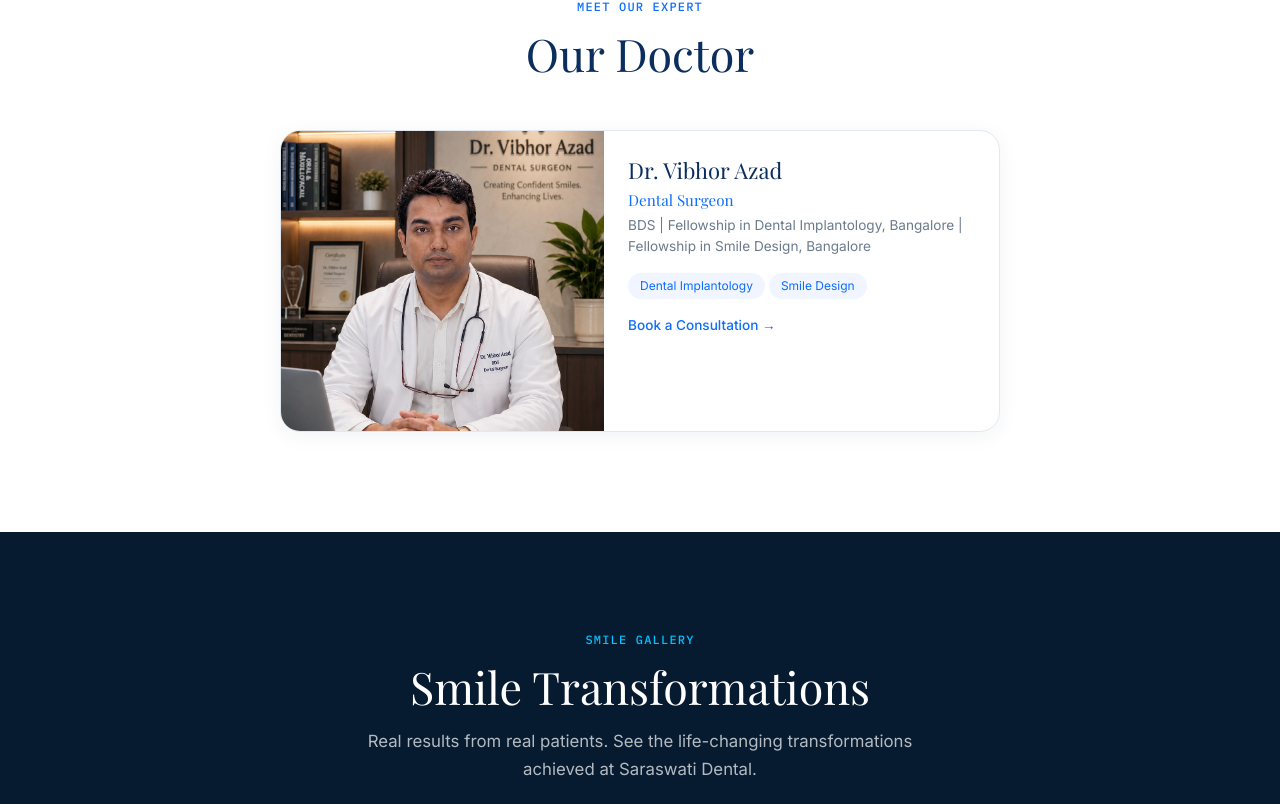
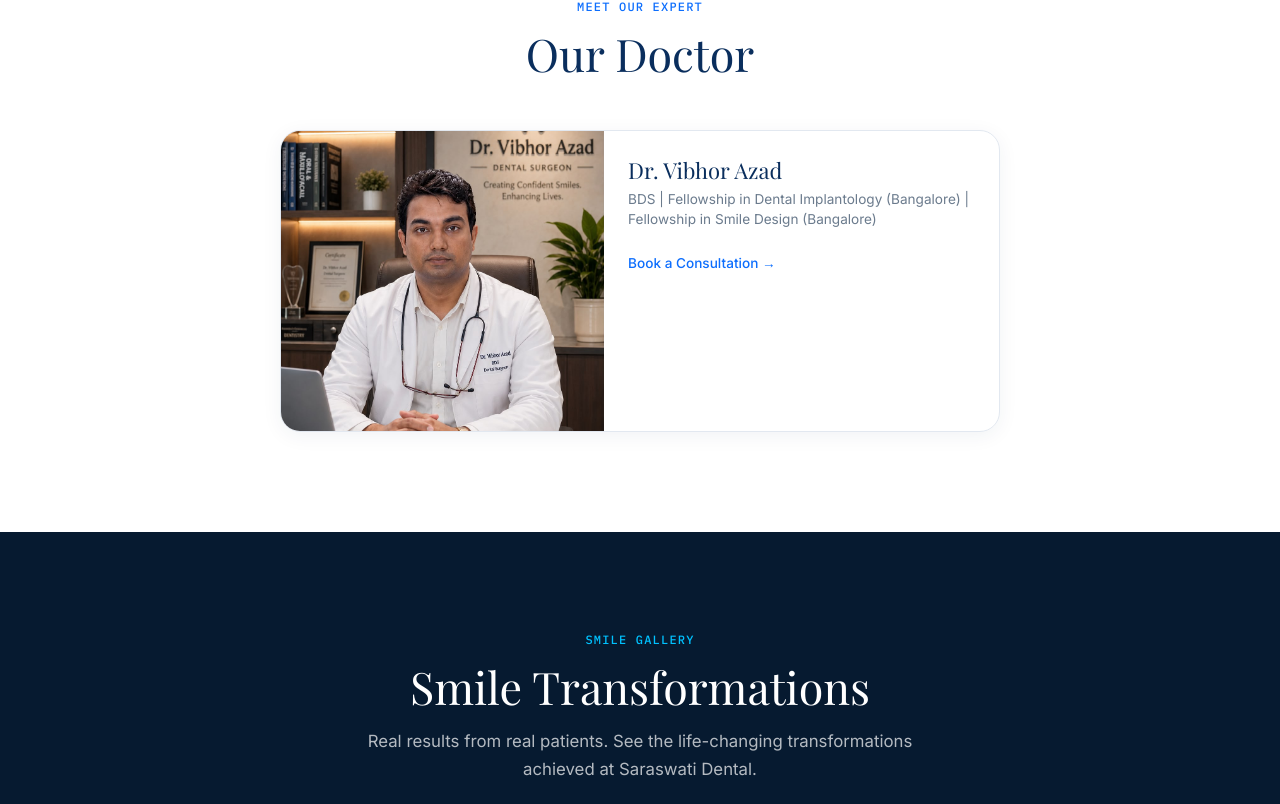
Before and after one commit to ManavJethani/Dental, a React (Vite) app: page / in a window 1280 px wide. Shown: the part 2936-3740 px from the top of the page. Built offline with nearby package versions, Linux system fonts and the light colour scheme; no server answers.

Commit message:
Simplify doctor profile to credentials only
- Remove role and specialty tags from doctor card
- Update Dr. Vibhor Azad credentials to BDS with Bangalore fellowships in Dental Implantology and Smile Design

```diff
--- a/src/App.tsx
+++ b/src/App.tsx
@@ -44,7 +44,7 @@ const benefits = [
 ]
 
 const doctors = [
-  { name: 'Dr. Vibhor Azad', role: 'Dental Surgeon', credentials: 'BDS | Fellowship in Dental Implantology, Bangalore | Fellowship in Smile Design, Bangalore', image: '/images/dr-vibhor-azad.jpg', specialties: ['Dental Implantology', 'Smile Design'] },
+  { name: 'Dr. Vibhor Azad', credentials: 'BDS | Fellowship in Dental Implantology (Bangalore) | Fellowship in Smile Design (Bangalore)', image: '/images/dr-vibhor-azad.jpg' },
 ]
 
 const gallery = [
@@ -182,7 +182,7 @@ function App() {
 
       <section className="section why"><div className="container why-grid"><div><p className="eyebrow cyan">Why Saraswati Dental</p><h2>Excellence in Every Smile</h2><p className="lead">We combine clinical expertise with advanced technology to deliver exceptional dental care that prioritizes your comfort and long-term oral health.</p></div><div className="benefit-grid">{benefits.map(([icon, title, text]) => <article className="benefit" key={title}><span>{icon}</span><h3>{title}</h3><p>{text}</p></article>)}</div></div></section>
 
-      <section id="doctors" className="section white"><div className="container"><div className="center"><p className="eyebrow blue-text">Meet Our Expert</p><h2>Our Doctor</h2></div><div className="doctor-grid">{doctors.map((doctor) => <article className="doctor-card" key={doctor.name}><div className="doctor-photo"><img src={doctor.image} alt={doctor.name} /></div><div className="doctor-info"><h3>{doctor.name}</h3><h4>{doctor.role}</h4><p>{doctor.credentials}</p><div>{doctor.specialties.map((specialty) => <span className="tag" key={specialty}>{specialty}</span>)}</div><a href="#book">Book a Consultation →</a></div></article>)}</div></div></section>
+      <section id="doctors" className="section white"><div className="container"><div className="center"><p className="eyebrow blue-text">Meet Our Expert</p><h2>Our Doctor</h2></div><div className="doctor-grid">{doctors.map((doctor) => <article className="doctor-card" key={doctor.name}><div className="doctor-photo"><img src={doctor.image} alt={doctor.name} /></div><div className="doctor-info"><h3>{doctor.name}</h3><p>{doctor.credentials}</p><a href="#book">Book a Consultation →</a></div></article>)}</div></div></section>
 
       <section id="gallery" className="section gallery"><div className="container"><div className="center"><p className="eyebrow cyan">Smile Gallery</p><h2>Smile Transformations</h2><p className="lead">Real results from real patients. See the life-changing transformations achieved at Saraswati Dental.</p></div><div className="gallery-grid">{gallery.map((item) => <GalleryCard item={item} key={item[0]} />)}</div></div></section>
 
```
